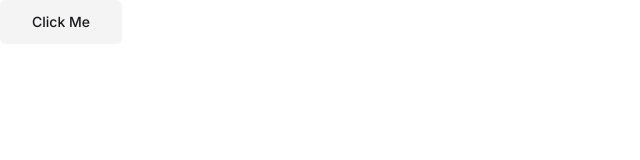
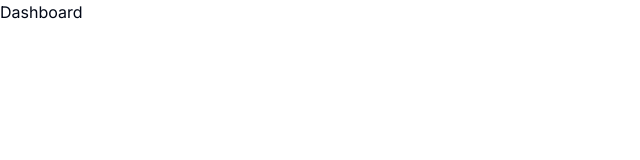
Before and after one commit to MichaelFrieze/reddix, a Next.js app: page / in a window 1280 px wide. Shown: the top 160 px of the page, without its empty margins (0-640 px from the left). Built offline with nearby package versions, Linux system fonts and the light colour scheme.

Commit message:
feat: add authentication with Clerk

```diff
--- /dev/null
+++ b/app/(auth)/layout.tsx
@@ -0,0 +1,9 @@
+const AuthLayout = ({ children }: { children: React.ReactNode }) => {
+  return (
+    <div className="flex h-full flex-col items-center justify-center space-y-6">
+      {children}
+    </div>
+  );
+};
+
+export default AuthLayout;
--- /dev/null
+++ b/app/(auth)/sign-in/[[...sign-in]]/page.tsx
@@ -0,0 +1,5 @@
+import { SignIn } from "@clerk/nextjs";
+
+export default function Page() {
+  return <SignIn />;
+}
--- /dev/null
+++ b/app/(auth)/sign-up/[[...sign-up]]/page.tsx
@@ -0,0 +1,5 @@
+import { SignUp } from "@clerk/nextjs";
+
+export default function Page() {
+  return <SignUp />;
+}
--- a/app/globals.css
+++ b/app/globals.css
@@ -1,6 +1,12 @@
 @tailwind base;
 @tailwind components;
 @tailwind utilities;
+
+html,
+body,
+:root {
+  height: 100%;
+}
 
 @layer base {
   :root {
--- a/app/layout.tsx
+++ b/app/layout.tsx
@@ -1,4 +1,5 @@
 import type { Metadata } from "next";
+import { ClerkProvider } from "@clerk/nextjs";
 import { Inter } from "next/font/google";
 import "./globals.css";
 
@@ -15,8 +16,10 @@
   children: React.ReactNode;
 }>) {
   return (
-    <html lang="en">
-      <body className={inter.className}>{children}</body>
-    </html>
+    <ClerkProvider>
+      <html lang="en">
+        <body className={inter.className}>{children}</body>
+      </html>
+    </ClerkProvider>
   );
 }
--- a/app/page.tsx
+++ b/app/page.tsx
@@ -1,9 +1,10 @@
-import { Button } from "@/components/ui/button";
+import { UserButton } from "@clerk/nextjs";
 
 export default function Home() {
   return (
-    <Button variant={"subtle"} size={"lg"}>
-      Click Me
-    </Button>
+    <div className="flex flex-col gap-y-4">
+      <h1>Dashboard</h1>
+      <UserButton afterSignOutUrl="/" />
+    </div>
   );
 }
--- a/package.json
+++ b/package.json
@@ -9,6 +9,7 @@
     "lint": "next lint"
   },
   "dependencies": {
+    "@clerk/nextjs": "^4.29.12",
     "@radix-ui/react-slot": "^1.0.2",
     "class-variance-authority": "^0.7.0",
     "clsx": "^2.1.0",
```
Also changed, not shown: middleware.ts (added, +9 -0 lines), 1 other file (tests, documents, lock files or other folders).
